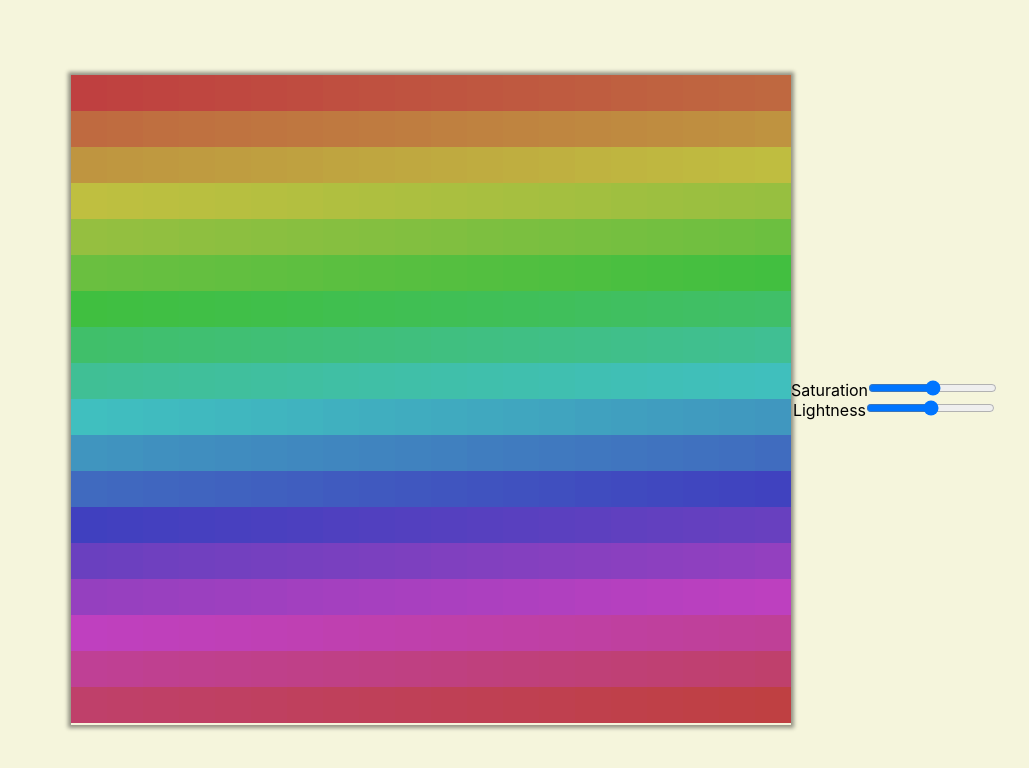
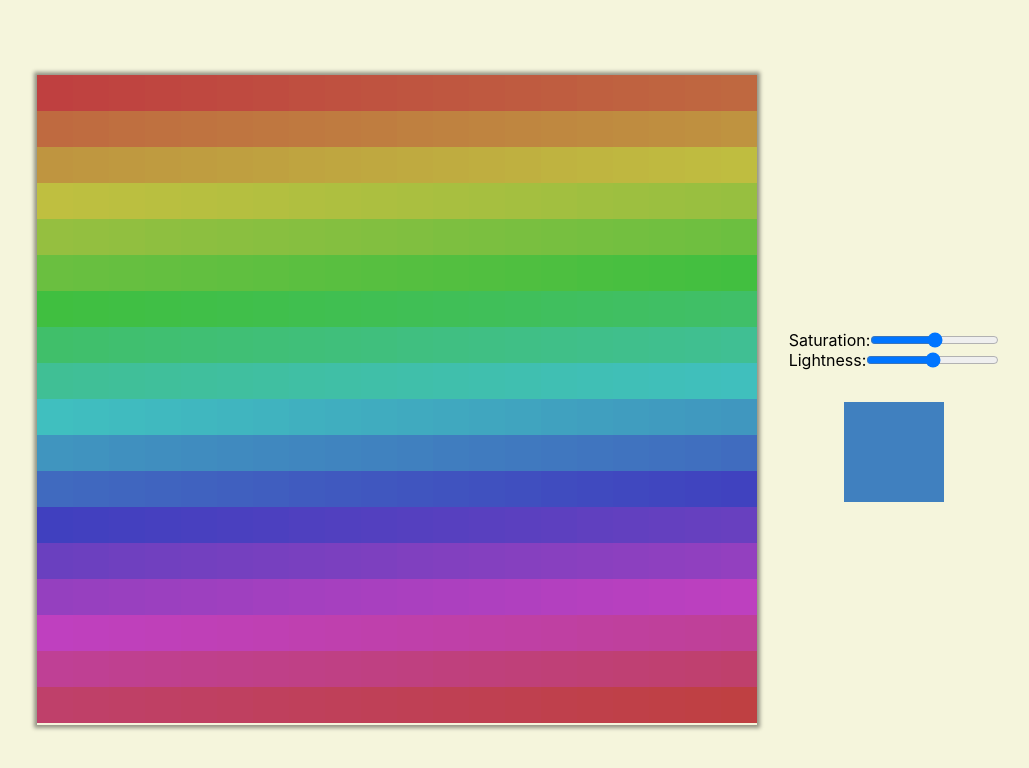
Before and after one commit to ankitn1311/my-color-picker, a React (Create React App) app: page / in a window 1280 px wide. Shown: the top 768 px of the page, without its empty margins (106-1135 px from the left). Built offline with nearby package versions, Linux system fonts and the light colour scheme.

Commit message:
Selected Color and layout changed

```diff
--- a/src/App.js
+++ b/src/App.js
@@ -2,17 +2,18 @@ import React, { useEffect } from "react";
 import "./App.scss";
 import ColorBox from "./components/color-box/ColorBox";
 import Form from "./components/form/Form";
+import SelectedColor from "./components/selected-color/SelectedColor";
 import { ColorsProvider } from "./contexts/ColorsContext";
 
 function App() {
-  useEffect(() => {
-    console.log("this is some issue");
-  }, []);
   return (
     <ColorsProvider>
       <div className="App">
         <ColorBox />
-        <Form />
+        <div className="App__col">
+          <Form />
+          <SelectedColor />
+        </div>
       </div>
     </ColorsProvider>
     // <>hello</>
--- a/src/App.scss
+++ b/src/App.scss
@@ -4,6 +4,12 @@
   background-color: beige;
   height: 100vh;
   display: flex;
+  flex-direction: row;
   align-items: center;
   justify-content: center;
+  &__col {
+    align-items: center;
+    justify-content: center;
+    flex-direction: column;
+  }
 }
--- a/src/components/color/Color.js
+++ b/src/components/color/Color.js
@@ -1,8 +1,17 @@
 import React, { useMemo } from "react";
+import { useColorsDispatch } from "../../contexts/ColorsContext";
 import "./Color.scss";
 
 const Color = ({ color }) => {
-  return <div className="Color" style={{ backgroundColor: color }}></div>;
+  const dispatch = useColorsDispatch();
+  return (
+    <div
+      className="Color"
+      style={{ backgroundColor: color }}
+      onClick={() =>
+        dispatch({ type: "change-selected-color", payload: color })
+      }></div>
+  );
 };
 
 export default Color;
--- a/src/components/form/Form.js
+++ b/src/components/form/Form.js
@@ -1,5 +1,7 @@
 import React from "react";
 import { useColors, useColorsDispatch } from "../../contexts/ColorsContext";
+
+import "./Form.scss";
 
 const Form = () => {
   const state = useColors();
@@ -9,7 +11,7 @@ const Form = () => {
     <form className="Form">
       <div className="Form__control">
         <label className="Form__control--label" htmlFor="saturation">
-          Saturation
+          Saturation:
         </label>
         <input
           className="Form__control--input"
@@ -26,7 +28,7 @@ const Form = () => {
       </div>
       <div className="Form__control">
         <label className="Form__control--label" htmlFor="lightness">
-          Lightness
+          Lightness:
         </label>
         <input
           className="Form__control--input"
--- a/src/components/form/Form.scss
+++ b/src/components/form/Form.scss
@@ -0,0 +1,14 @@
+.Form {
+  padding: 2rem;
+  width: 100%;
+  &__control {
+    display: flex;
+    align-items: center;
+    justify-content: center;
+    &--label {
+    }
+    &--input {
+      width: 100%;
+    }
+  }
+}
--- /dev/null
+++ b/src/components/selected-color/SelectedColor.js
@@ -0,0 +1,12 @@
+import React from "react";
+import { useColors } from "../../contexts/ColorsContext";
+import "./SelectedColor.scss";
+
+const SelectedColor = () => {
+  const { selected } = useColors();
+  return (
+    <div className="SelectedColor" style={{ backgroundColor: selected }}></div>
+  );
+};
+
+export default SelectedColor;
--- /dev/null
+++ b/src/components/selected-color/SelectedColor.scss
@@ -0,0 +1,5 @@
+.SelectedColor {
+  width: 100px;
+  height: 100px;
+  margin: auto;
+}
--- a/src/contexts/ColorsContext.js
+++ b/src/contexts/ColorsContext.js
@@ -8,23 +8,19 @@ const initialState = {
   colors: ["hsl(210,50%,50%)"],
   saturation: 50,
   lightness: 50,
+  selected: "hsl(210,50%,50%",
 };
 
 export function ColorsProvider({ children }) {
   const [state, dispatch] = useReducer(colorsReducer, initialState);
 
   useEffect(() => {
-    console.log("chnageing");
     let colors = [];
     for (let hue = 0; hue < 360; hue++) {
       colors.push(`hsl(${hue},${state.saturation}%,${state.lightness}%)`);
     }
     dispatch({ type: "change-colors", payload: colors });
   }, [state.saturation, state.lightness]);
-
-  useEffect(() => {
-    console.log("App initiatzed");
-  }, []);
 
   return (
     <ColorsContext.Provider value={state}>
@@ -46,7 +42,6 @@ export function useColorsDispatch() {
 function colorsReducer(state, action) {
   switch (action.type) {
     case "change-colors": {
-      console.log("changing colors");
       return { ...state, colors: action.payload };
     }
     case "change-saturation": {
@@ -55,6 +50,9 @@ function colorsReducer(state, action) {
     case "change-lightness": {
       return { ...state, lightness: action.payload };
     }
+    case "change-selected-color": {
+      return { ...state, selected: action.payload };
+    }
     default: {
       throw Error("Unknown action: " + action.type);
     }
```
